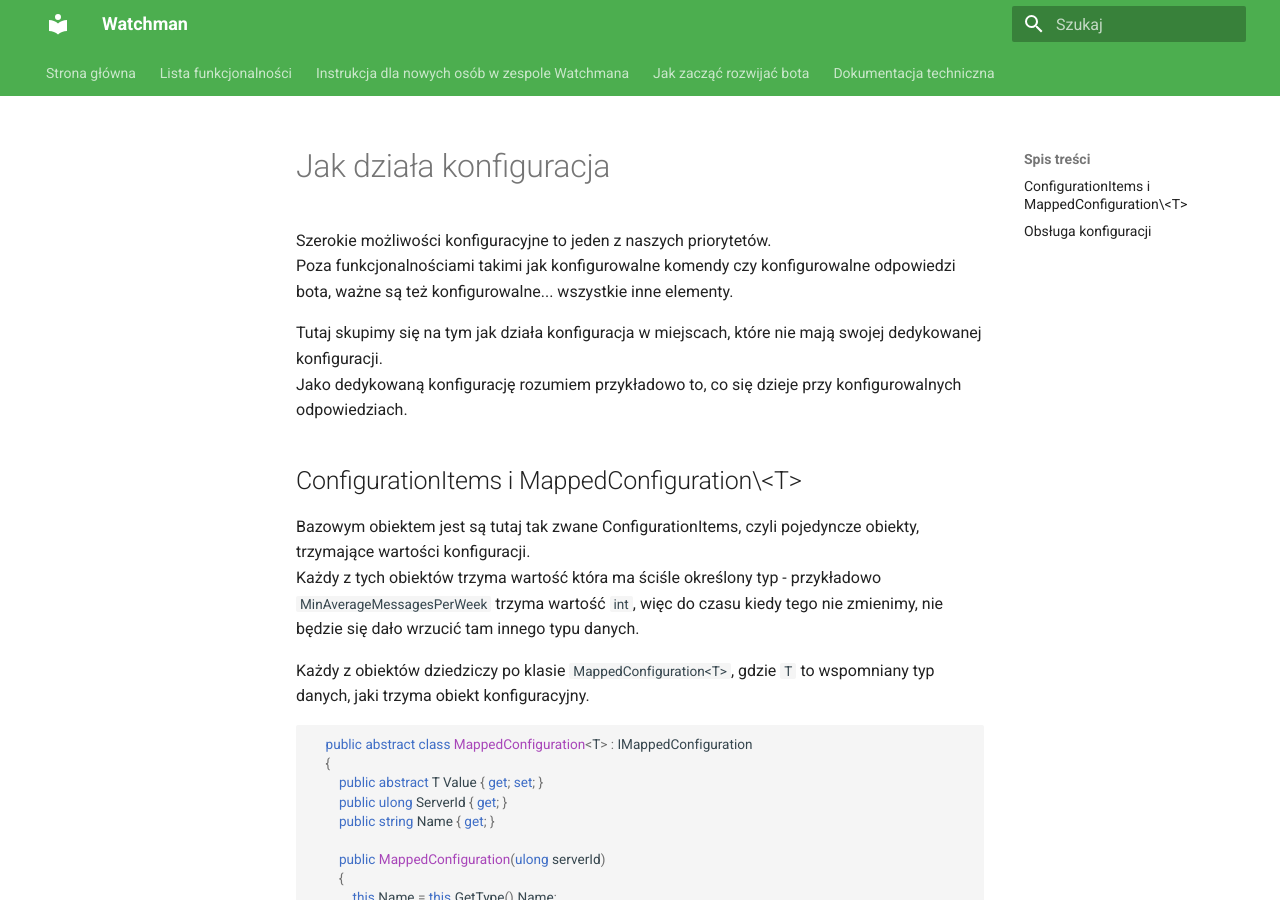
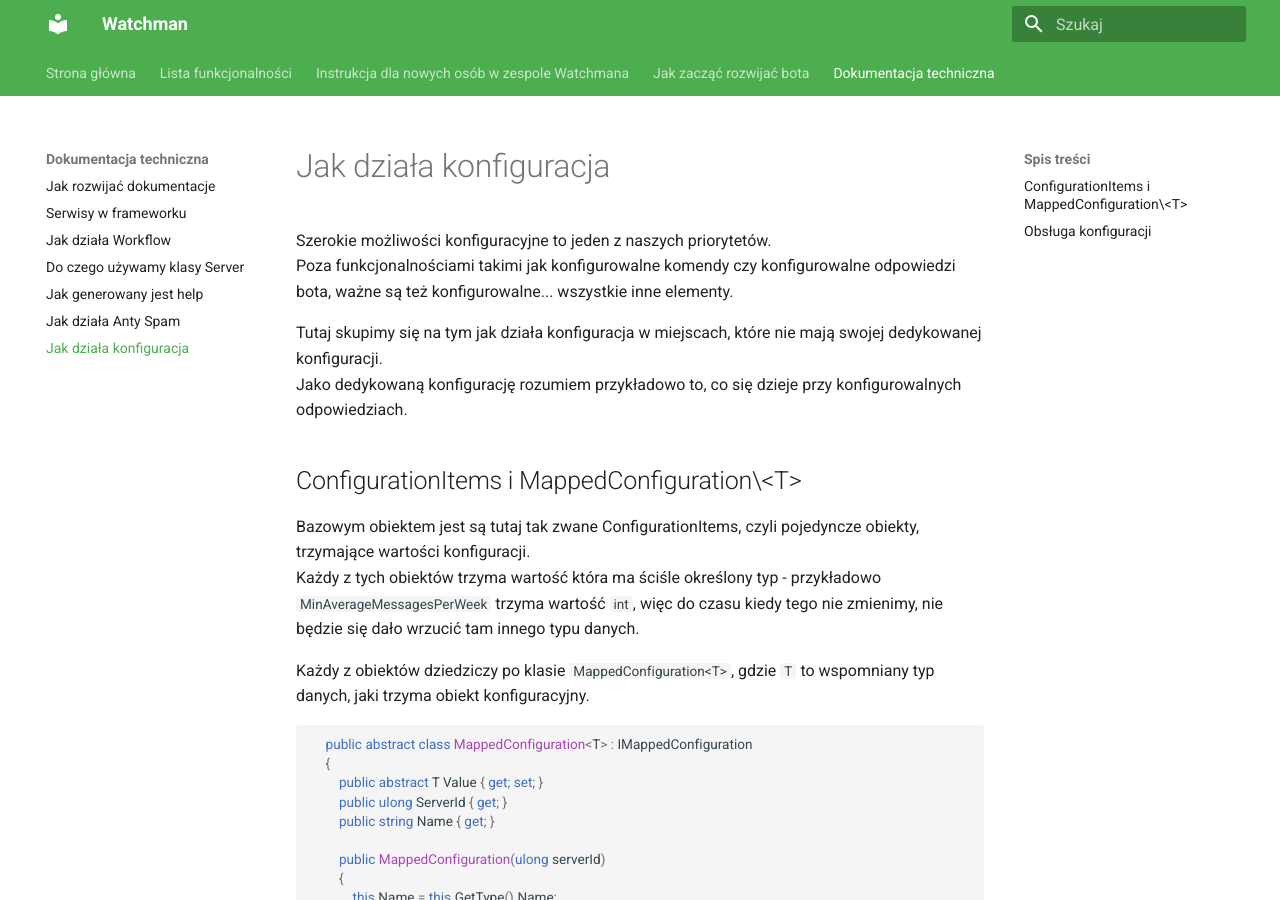
Before and after one commit to Devscord-Team/Watchman, an MkDocs documentation site: the page built from docs/11-jak-dziala-konfiguracja.md, in a window 1280 px wide and 900 px high. Built offline with MkDocs 1.6.1 and Material for MkDocs 9.7.7, drawn with Linux system fonts in a browser that asks for light colours.

Commit message:
Update mkdocs.yml

```diff
--- a/mkdocs.yml
+++ b/mkdocs.yml
@@ -11,7 +11,7 @@ nav:
       - "Do czego używamy klasy Server": 141-do-czego-uzywamy-klasy-server.md
       - "Jak generowany jest help": 139-jak-dziala-generowanie-helpa.md
       - "Jak działa Anty Spam": 16-jak-dziala-antyspam.md
-      - "Jak działa konfiguracja": 11-how-configuration-works.md
+      - "Jak działa konfiguracja": 11-jak-dziala-konfiguracja.md
 theme:
   name: "material"
   language: pl
```
